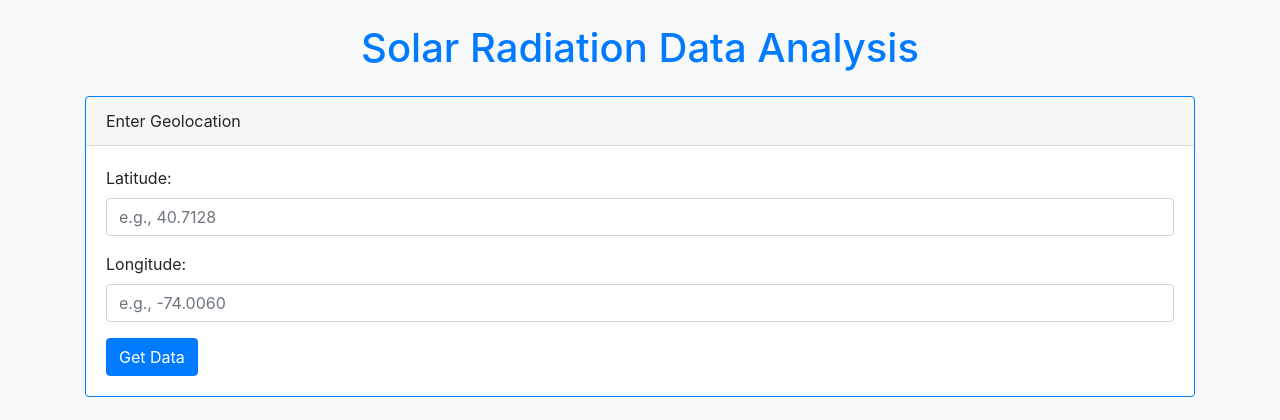
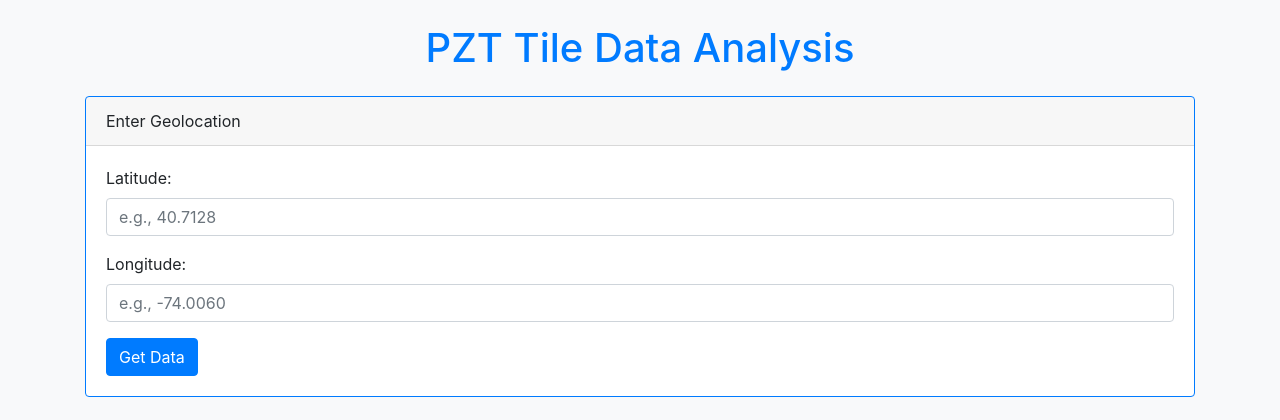
Before and after one commit to ShriHarsh05/cloud-project, a Flask app: page /report1 in a window 1280 px wide. Shown: the top 420 px of the page. Run offline with Flask 3, Linux system fonts and the light colour scheme; some libraries are stand-ins or nearby versions.

Commit message:
Modified code commit

```diff
--- a/templates/report1.html
+++ b/templates/report1.html
@@ -10,7 +10,7 @@
 </head>
 <body>
     <div class="container">
-        <h1 class="text-center my-4">Solar Radiation Data Analysis</h1>
+        <h1 class="text-center my-4">PZT Tile Data Analysis</h1>
 
         <div class="card mb-4">
             <div class="card-header">Enter Geolocation</div>
```
